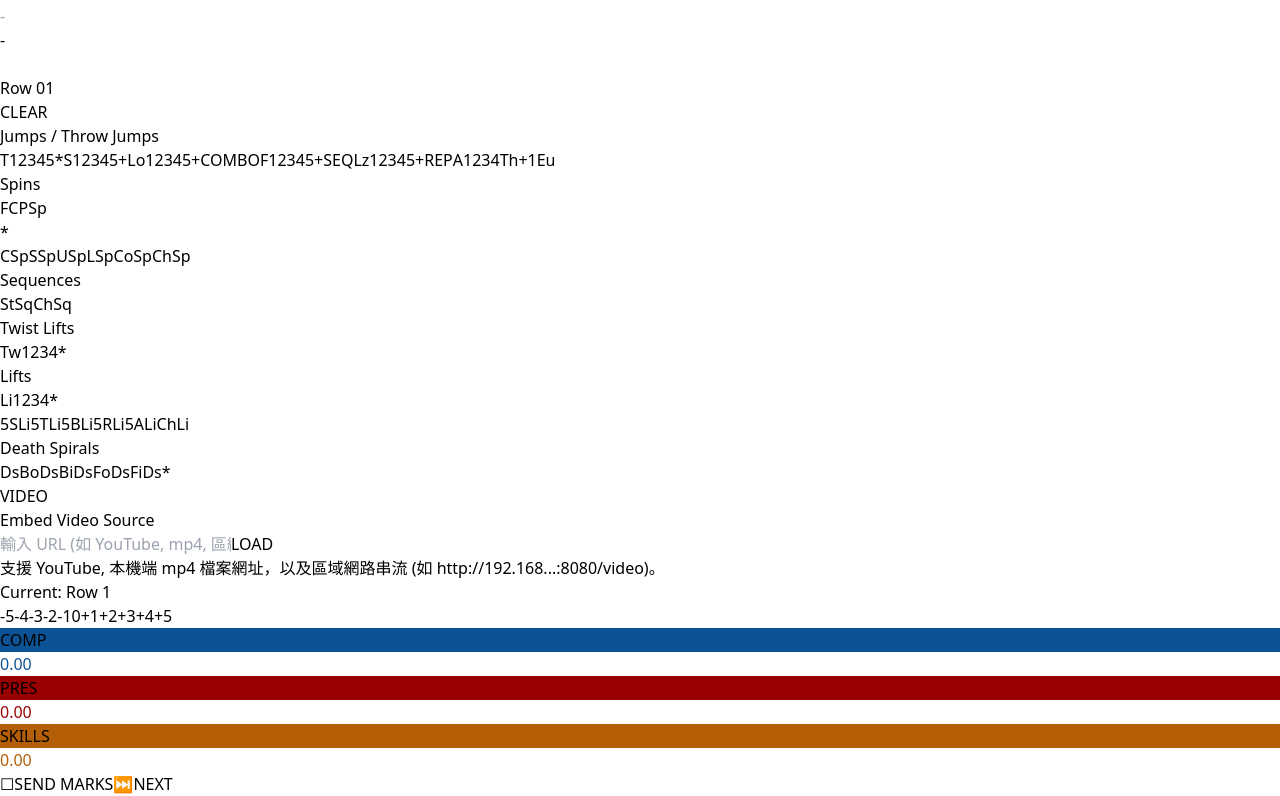
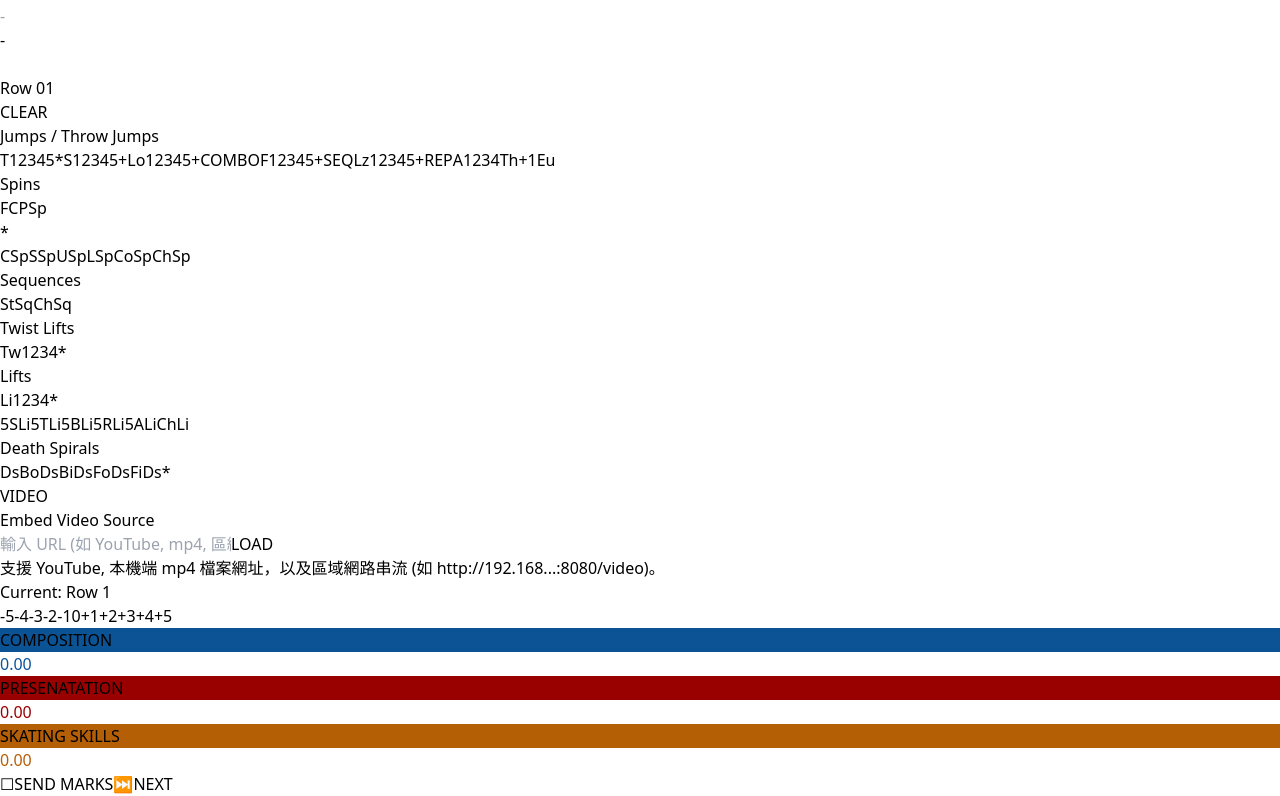
Before and after one commit to carp-ed/skating-frontend2, a React (Vite) app: page / in a window 1280 px wide. Shown: the part 1580-2376 px from the top of the page. Built offline with nearby package versions, Linux system fonts and the light colour scheme.

Commit message:
Fix labels for composition and presentation configs

```diff
--- a/src/App.jsx
+++ b/src/App.jsx
@@ -507,7 +507,7 @@ export default function App() {
           <div className="h-24 flex bg-[#2a2a2a] p-1 gap-2 shrink-0 items-center justify-between">
             <div className="flex gap-2 h-full py-1">
               {['composition', 'presentation', 'skatingSkills'].map((key) => {
-                const config = { composition: { bg: '#0b5394', label: 'COMP' }, presentation: { bg: '#990000', label: 'PRES' }, skatingSkills: { bg: '#b45f06', label: 'SKILLS' } }[key];
+                const config = { composition: { bg: '#0b5394', label: 'COMPOSITION' }, presentation: { bg: '#990000', label: 'PRESENATATION' }, skatingSkills: { bg: '#b45f06', label: 'SKATING SKILLS' } }[key];
                 return (
                   <div key={key} className="flex h-full border border-slate-600 shadow-sm rounded-sm overflow-hidden cursor-pointer active:scale-95 transition-transform" onClick={() => openPcsModal(key)}>
                     <div style={{ backgroundColor: config.bg }} className="text-white px-3 flex items-center font-bold text-sm writing-vertical">{config.label}</div>
```
